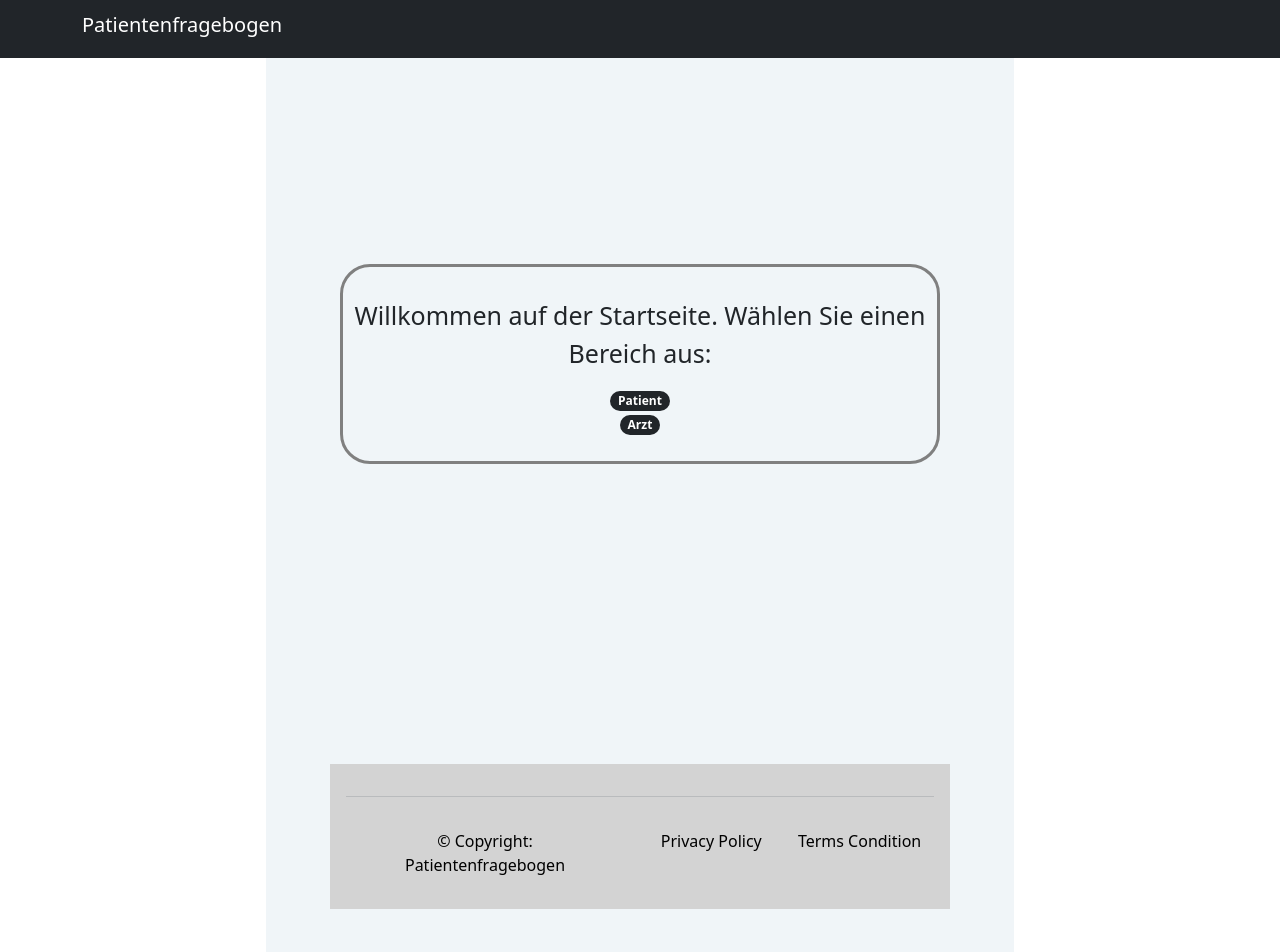
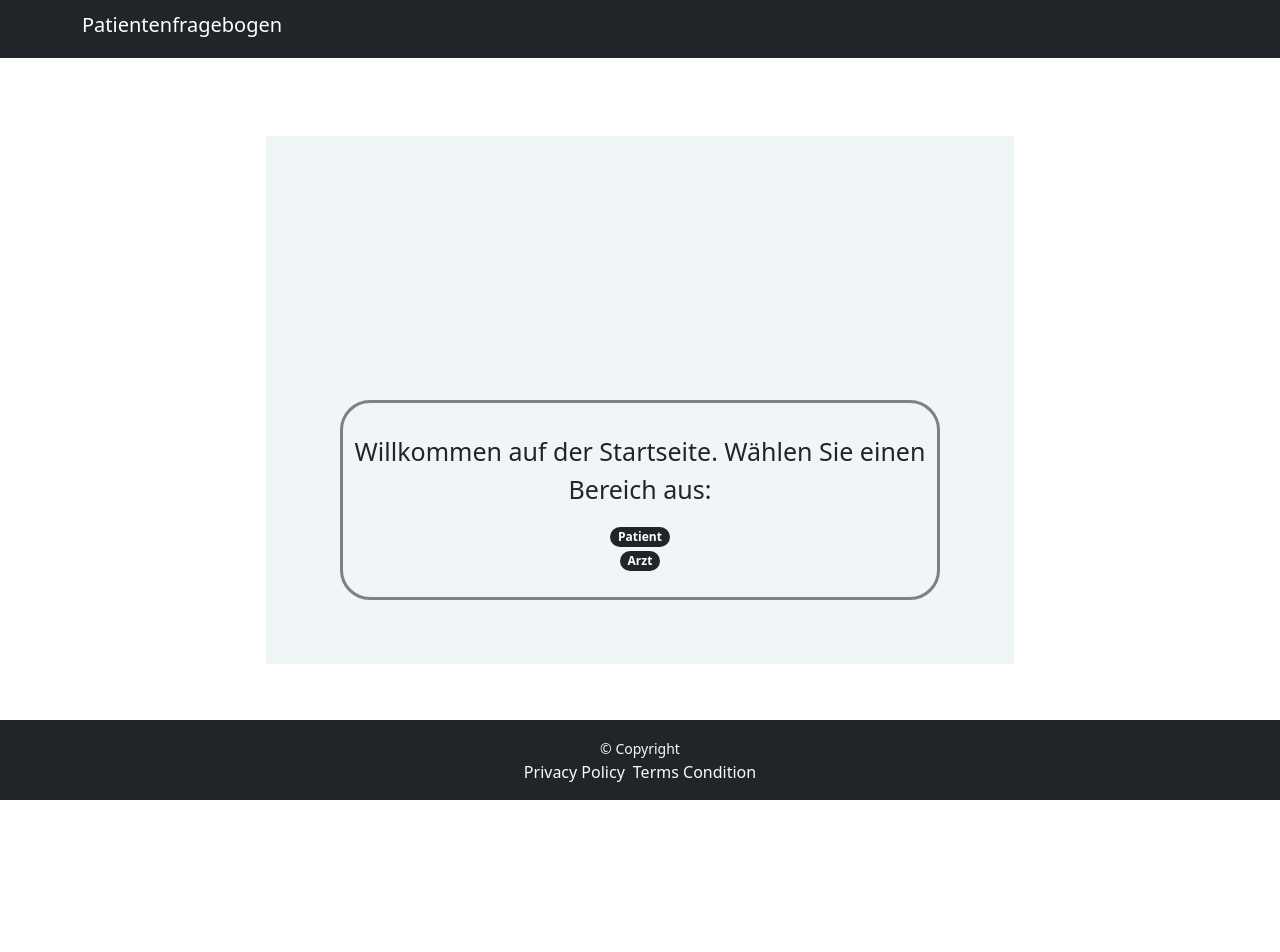
Before and after one commit to th-nuernberg/secure-questionnaire, a Vue app in the folder flaskapp/frontend/: page / in a window 1280 px wide. Shown: the top 952 px of the page. After the commit the page ends 800 px from the top, so only its background shows below. Built offline with nearby package versions, Linux system fonts and the light colour scheme; what html2pdf, vue-uuid, vue3-qrcode-reader would draw is missing.

Commit message:
Redesign/repostion of the footer

```diff
--- a/flaskapp/frontend/src/components/Foot.vue
+++ b/flaskapp/frontend/src/components/Foot.vue
@@ -1,35 +1,21 @@
 <template>
-  <div class="foot">
-    <div class="container p-3">
-      <hr class="mt-3 text-secondary" />
-      <div class="container-fuiled">
-        <!-- row -->
-        <div class="row">
-          <!-- copyright column -->
-          <div class="col-sm">
-            <div class="p-3 text-black text-center">
-              © Copyright: Patientenfragebogen
-            </div>
-          </div>
-          <!-- Privacy Policy link and Terms Condition link column -->
-          <div class="col-sm p-3 text-white text-center">
-            <div class="col">
-              <a
-                href="javascript:void(0)"
-                class="text-decoration-none text-black pe-3"
-                >Privacy Policy
-              </a>
-              <a
-                href="javascript:void(0)"
-                class="text-decoration-none text-black ps-3"
-              >
-                Terms Condition</a
-              >
-            </div>
-          </div>
+  <div>
+    <footer class="bg-dark pt-3 fixed-bottom">
+      <div class="container text-light text-center">
+        <!-- <p class="h5 mb-3">Patientenfragebogen</p> -->
+        <small class="text-white-35">&copy; Copyright</small>
+        <div>
+          <ul class="list-unstyled list-inline">
+            <li class="list-inline-item">
+              <a href="avascript:void(0)" class="text-light footer-link">Privacy Policy</a>
+            </li>
+            <li class="list-inline-item">
+              <a href="avascript:void(0)" class="text-light footer-link">Terms Condition</a>
+            </li>
+          </ul>
         </div>
       </div>
-    </div>
+    </footer>
   </div>
 </template>
 
@@ -47,10 +33,8 @@ export default {
 };
 </script>
 
-<style scoped>
-.foot {
-  background-color: lightgray;
-  margin-top: 300px;
-  color: black;
-}
+<style>
+  .footer-link{
+    text-decoration: none;
+  }
 </style>
```
